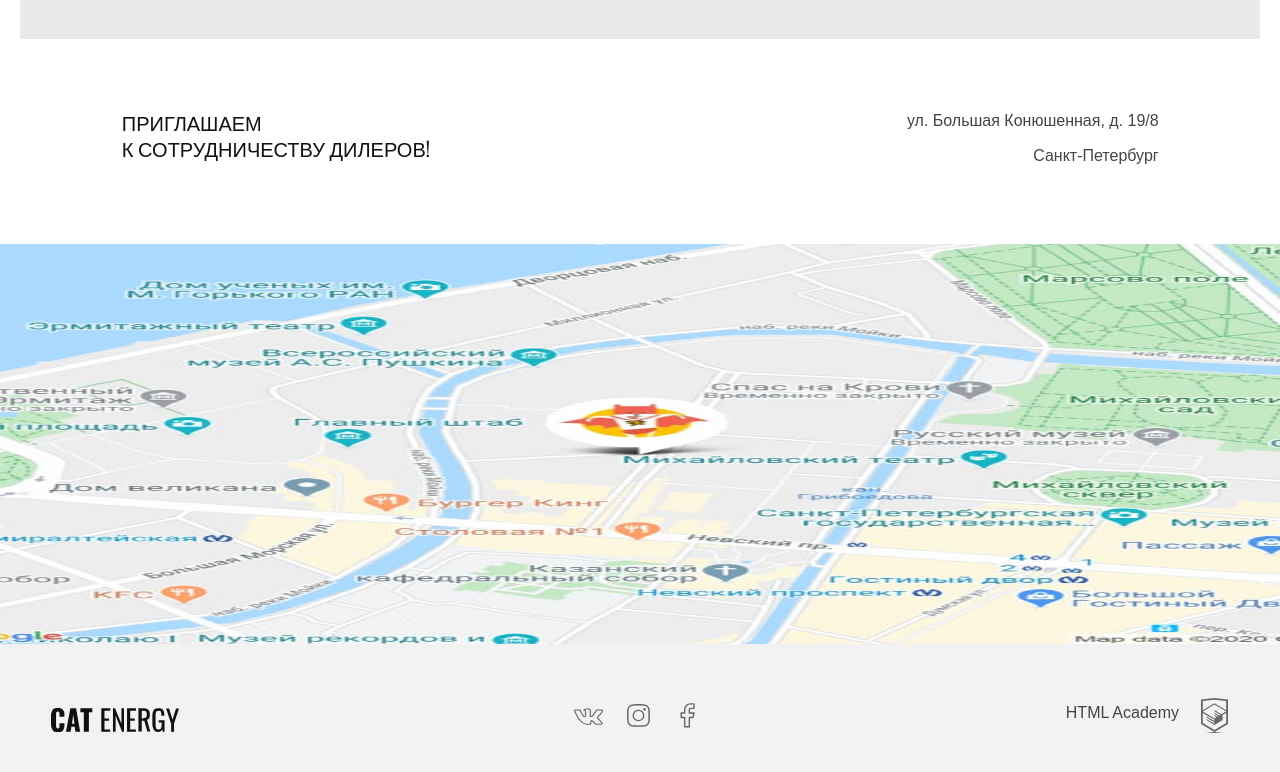
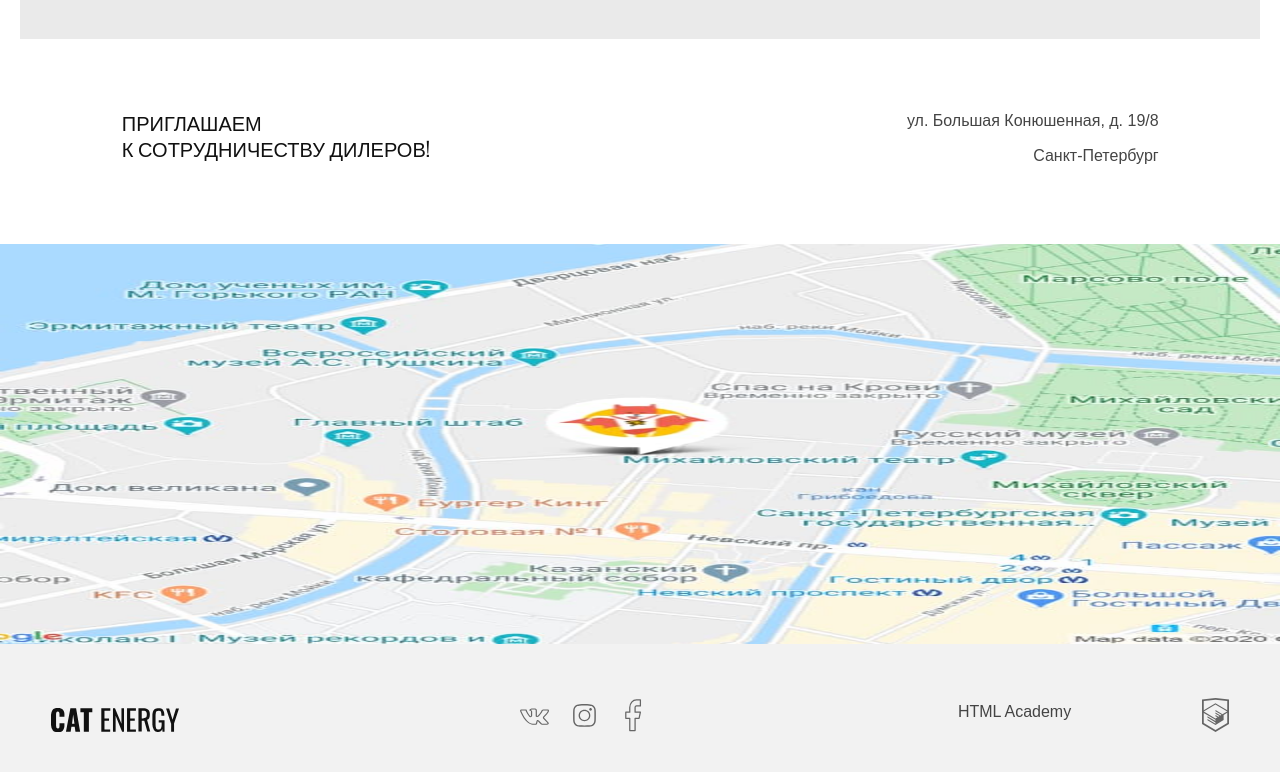
Before and after one commit to MihailSpiridonov/1726953-cat-energy-23, a website: page source/index.html in a window 1280 px wide. Shown: the part 3526-4298 px from the top of the page. Drawn offline with nearby package versions, Linux system fonts and the light colour scheme; files that its build step writes are made by us from their sources.

Commit message:
Стилизация декор. элементов главной страницы

```diff
--- a/source/index.html
+++ b/source/index.html
@@ -198,13 +198,18 @@
             </li>
             <li class="socials__item">
               <a class="socials__link" href="#">
-                <svg class="socials__logo logo-fs" width="22" height="22" viewBox="0 0 22 22" fill="none" xmlns="http://www.w3.org/2000/svg" aria-label="Логотип фейсбук">
-                  <path d="M16.5 1.83325H13.75C12.5344 1.83325 11.3686 2.30674 10.5091 3.14957C9.64956 3.99239 9.16667 5.1355 9.16667 6.32743V9.02394H6.41667V12.6193H9.16667V19.81H12.8333V12.6193H15.5833L16.5 9.02394H12.8333V6.32743C12.8333 6.08905 12.9299 5.86042 13.1018 5.69186C13.2737 5.52329 13.5069 5.4286 13.75 5.4286H16.5V1.83325Z" stroke="#666666" stroke-width="1.1" stroke-linecap="round" stroke-linejoin="round"/>
+                <svg class="socials__logo logo-fs" width="15" height="29" viewBox="0 0 15 29" fill="none" xmlns="http://www.w3.org/2000/svg" aria-label="Логотип фейсбук">
+                  <path d="M14.0001 0.749756H10.5001C8.95299 0.749756 7.46925 1.45999 6.37529 2.72423C5.28133 3.98846 4.66675 5.70313 4.66675 7.49103V11.5358H1.16675V16.9288H4.66675V27.7148H9.33342V16.9288H12.8334L14.0001 11.5358H9.33342V7.49103C9.33342 7.13345 9.45633 6.79051 9.67512 6.53767C9.89392 6.28482 10.1907 6.14277 10.5001 6.14277H14.0001V0.749756Z" stroke="#666666" stroke-width="1.1" stroke-linecap="round" stroke-linejoin="round"/>
                 </svg>
               </a>
             </li>
           </ul>
-          <a class="footer__link" href="https://htmlacademy.ru/intensive/adaptive">HTML Academy</a>
+          <a class="footer__link" href="https://htmlacademy.ru/intensive/adaptive">
+            <span class="footer__text">HTML Academy</span>
+            <svg class="footer__image" width="27" height="34" viewBox="0 0 27 34" fill="none" xmlns="http://www.w3.org/2000/svg">
+              <path d="M13.6426 0.0157537L13.5 0L0 1.40733V26.0129L13.5 34L27 26.0129V1.40733L13.6426 0.0157537ZM25.2344 25.0151L13.5 31.9573L1.76561 25.0151V14.9293L13.4507 21.8451L13.4701 23.0984L5.45351 18.3548L5.44295 19.5801L13.4894 24.3885L13.5088 25.675L5.46408 20.9174L5.45351 22.1427L13.5 26.9511L21.6239 22.1182V20.8929V16.909L25.2432 14.7595L25.2344 25.0151ZM25.2344 13.4519L22.0147 15.3319L20.5325 16.2071L13.4666 12.0201L13.456 13.2454L19.4957 16.818L19.4429 16.8495L19.3126 16.9247L18.4536 17.4166L13.4666 14.4689L13.456 15.6942L17.3921 18.0222L16.4591 18.6314L16.438 18.6436L13.4666 16.902L13.456 18.1273L15.4029 19.2615L13.4155 20.4483L1.7973 13.5762L13.4349 6.61831L25.2344 13.4519ZM25.2344 12.2266L13.4401 5.31075L1.76561 12.2196V2.9897L13.5 1.76442L25.2344 2.9897V12.2266Z" fill="#666666"/>
+            </svg>
+          </a>
         </div>
       </section>
     </footer>
--- a/source/less/footer.less
+++ b/source/less/footer.less
@@ -33,13 +33,13 @@
   height: 24px;
   padding-top: 39px;
   margin-bottom: 20px;
+  cursor: pointer;
 
   @media (min-width: @tablet-width) {
     width: 128px;
     height: 24px;
     margin-right: 85px;
     text-align: end;
-    cursor: pointer;
 
     &:hover {
       opacity: 0.8;
@@ -67,8 +67,32 @@
 }
 
 .footer__link {
-  position: relative;
-  transform: translateX(-85px);
+  display: flex;
+  justify-content: space-between;
+  align-items: baseline;
+  transform: translateY(-20px);
+  width: 100%;
+  padding-top: 17px;
+  cursor: pointer;
+
+  &:active {
+    opacity: 0.3;
+  }
+
+  @media (min-width: @tablet-width) {
+    width: 23%;
+    margin-top: 37px;
+    margin-bottom: auto;
+
+    @media (min-width: @desktop-width) {
+      width: 13.5%;
+      margin-top: 46px;
+      margin-bottom: auto;
+    }
+  }
+}
+
+.footer__text {
   font-family: "Arial", sans-serif;
   font-style: normal;
   font-weight: normal;
@@ -76,47 +100,15 @@
   line-height: 18px;
   color: #444444;
   text-transform: none;
-  cursor: pointer;
-
-  @media (min-width: @tablet-width) {
-    align-self: center;
-    transform: none;
-    width: 163px;
-    padding-bottom: 0;
-    margin-right: 0;
-    margin-top: 35px;
-    margin-bottom: auto;
-
-    &:active {
-      opacity: 0.3;
-    }
-
-    @media (min-width: @desktop-width) {
-      padding-bottom: 10px;
-      margin-right: 0;
-      margin-top: 45px;
-      margin-bottom: auto;
-    }
-  }
 }
 
-.footer__link::before {
-  position: absolute;
-  content: "";
-  left: 252px;
-  top: -8px;
+.footer__image {
+  align-self: flex-end;
+  transform: translateY(-5px);
   width: 27px;
-  height: 35px;
-  padding: 0;
-  margin: 0;
-  background-image: url("../img/html_academy.svg");
+  height: 34px;
+}
 
-  @media (min-width: @tablet-width) {
-    left: 135px;
-    top: -6px;
-  }
-
-  @media (min-width: @desktop-width) {
-    left: 135px;
-  }
+.footer__link:hover path {
+  fill: #68b738;
 }
--- a/source/less/programs.less
+++ b/source/less/programs.less
@@ -263,3 +263,39 @@
     right: 12px;
   }
 }
+
+.programs__link:hover.programs__link::before {
+  top: 2px;
+  right: -4px;
+  width: 32px;
+  height: 12px;
+  background-image: url("../img/arrow-long.svg");
+
+  @media (min-width: @tablet-width) {
+    top: 12px;
+    right: -6px;
+  }
+
+  @media (min-width: @desktop-width) {
+    top: 16px;
+    right: -2px;
+  }
+}
+
+.programs__link--pro:hover.programs__link--pro::before {
+  top: 2px;
+  right: -2px;
+  width: 32px;
+  height: 12px;
+  background-image: url("../img/arrow-long.svg");
+
+  @media (min-width: @tablet-width) {
+    top: 8px;
+    right: -2px;
+  }
+
+  @media (min-width: @desktop-width) {
+    top: 8px;
+    right: 4px;
+  }
+}
--- a/source/less/socials.less
+++ b/source/less/socials.less
@@ -46,7 +46,7 @@
   }
 }
 
-.socials__item:hover .socials__logo path {
+.socials__item:hover path {
   @media (min-width: @tablet-width) {
     &:hover {
       fill: #68b738;
@@ -54,7 +54,7 @@
     }
 
     &:active {
-      opacity: 0.6;
+      opacity: 0.3;
     }
   }
 }
@@ -62,13 +62,8 @@
 .logo-fs path {
   @media (min-width: @tablet-width) {
     &:hover {
-      color: #f2f2f2;
+      fill: #68b738;
       background-color: #f2f2f2;
-      border: none;
-    }
-
-    &:active {
-      opacity: 0.3;
     }
   }
 }
```
Also changed, not shown: source/img/arrow-long.svg (added).
